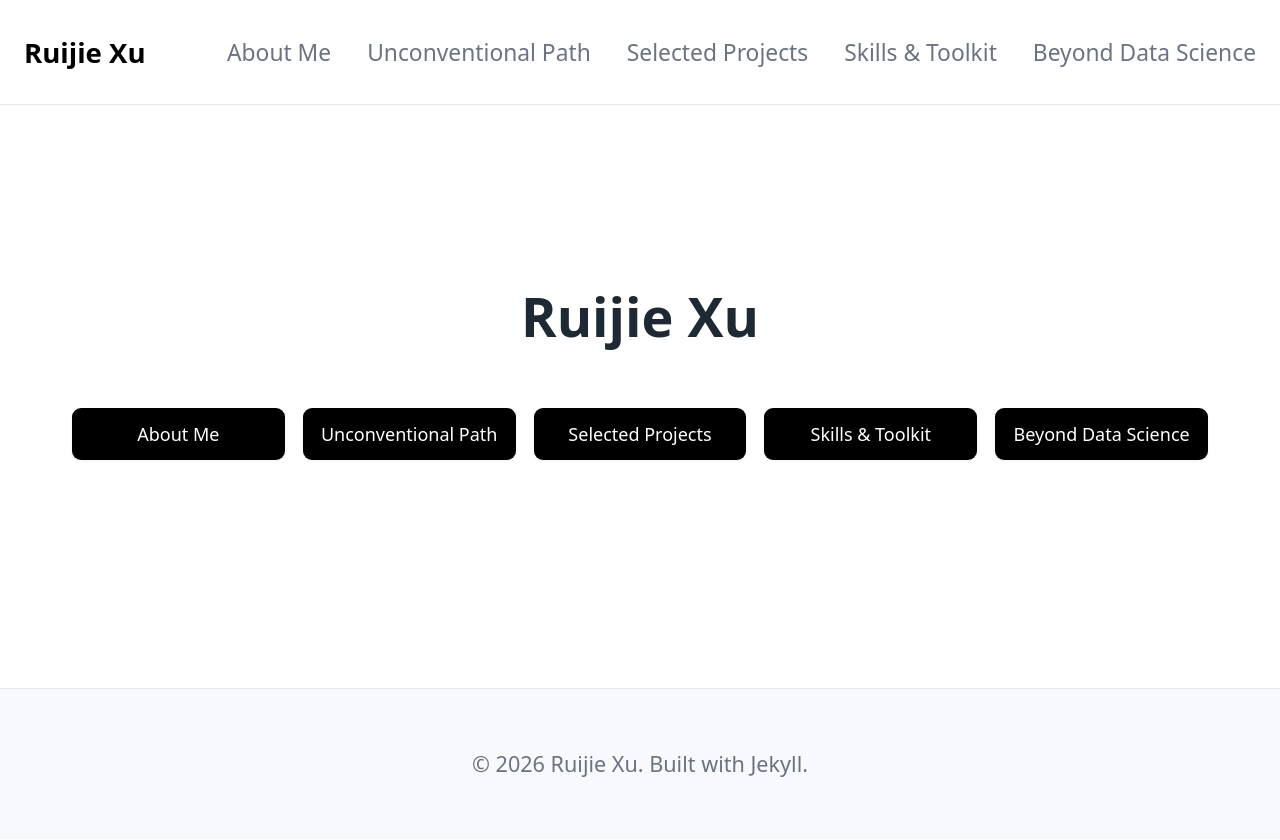
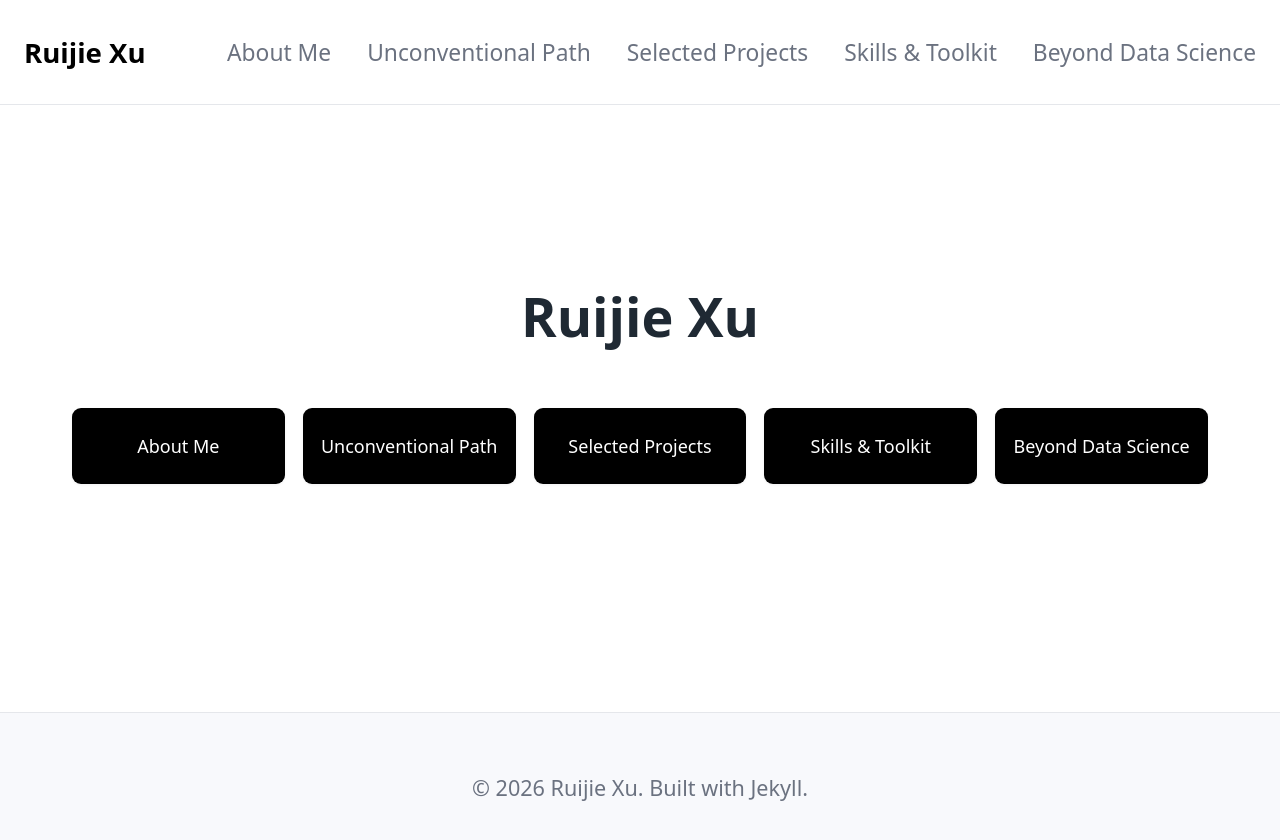
Before and after one commit to RX67-RX67/RX67-RX67.github.io, a Jekyll site: the page built from index.md, in a window 1280 px wide. Shown: the top 840 px of the page. Built offline with Jekyll 4.4.1, drawn with Linux system fonts in a browser that asks for light colours.

Commit message:
Increase CTA button vertical padding

```diff
--- a/assets/css/style.css
+++ b/assets/css/style.css
@@ -50,7 +50,7 @@ img { max-width: 100%; height: auto; }
 
 @media (min-width: 700px) {
   .hero .cta { flex-wrap: nowrap; }
-  .hero .cta a { flex: 1 1 0; min-width: 0; white-space: normal; text-align: center; overflow-wrap: break-word; font-size: 0.75rem; padding: 0.5rem 0.75rem; }
+  .hero .cta a { flex: 1 1 0; min-width: 0; white-space: normal; text-align: center; overflow-wrap: break-word; font-size: 0.75rem; padding: 1rem 0.75rem; }
 }
 
 /* About page profile photo */
```
